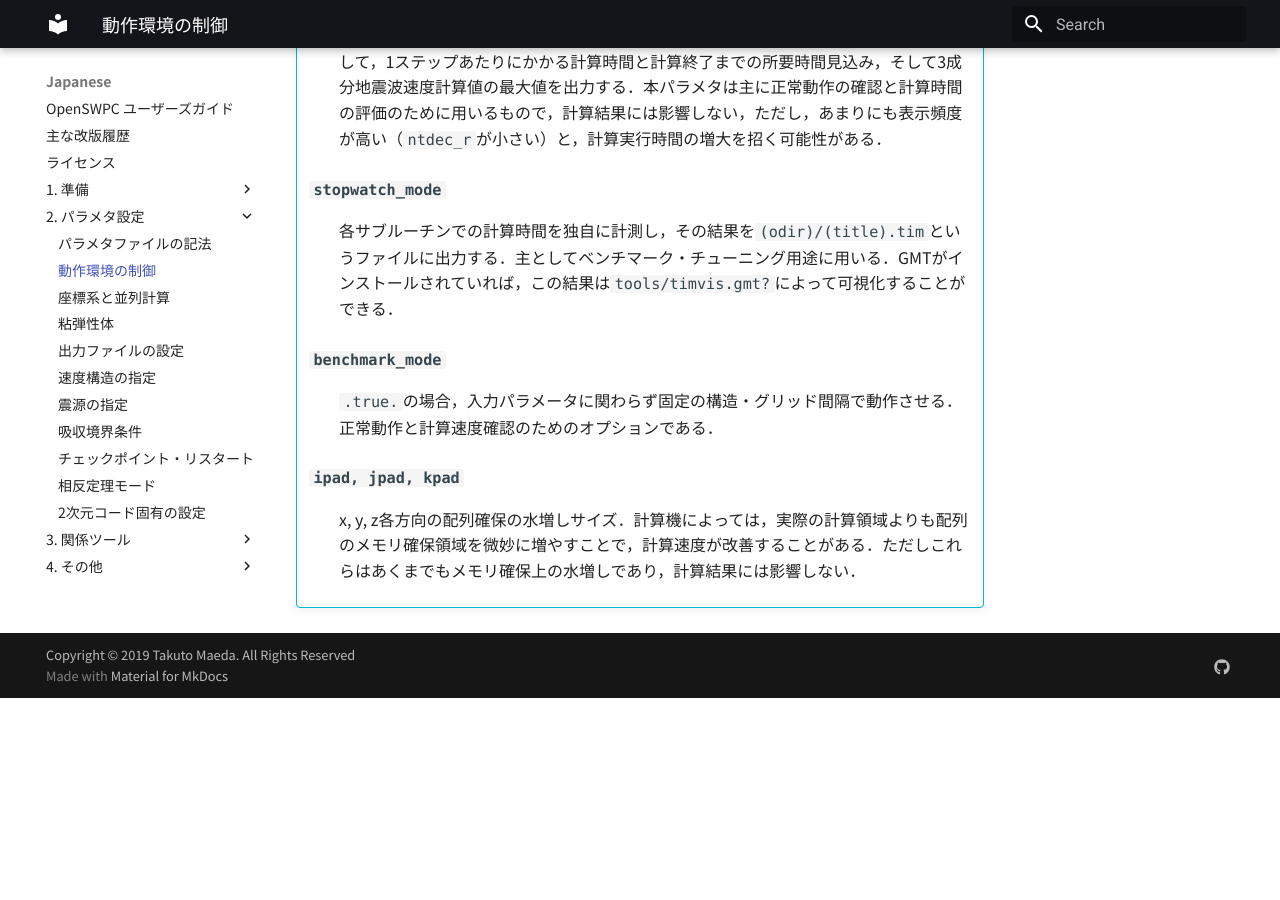
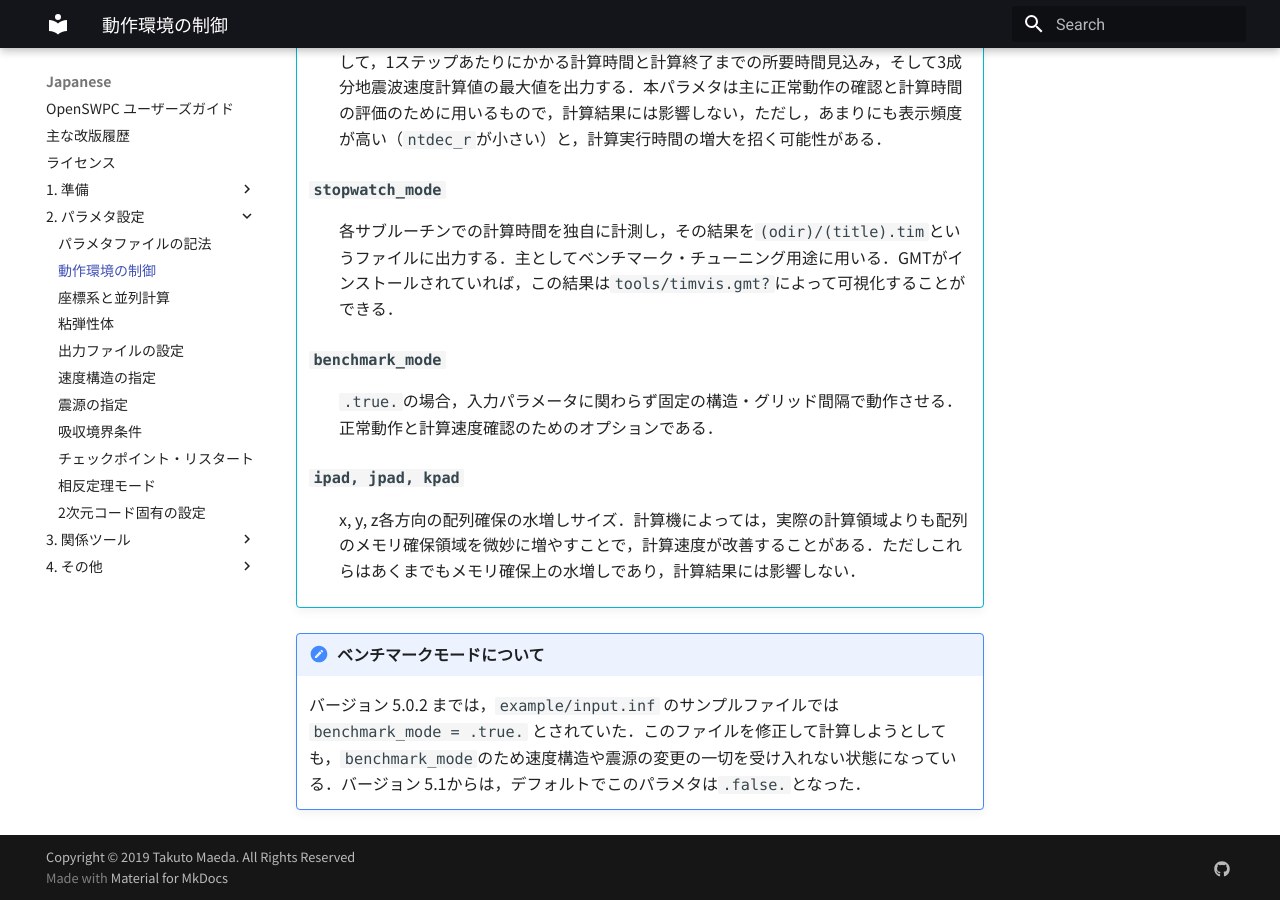
Before and after one commit to OpenSWPC/OpenSWPC, an MkDocs documentation site: the page built from doc/md/Japanese/2._パラメタ設定/0202_env.md, in a window 1280 px wide and 900 px high, scrolled down 573 px. Built offline with MkDocs 1.6.1 and Material for MkDocs 9.7.7, drawn with Linux system fonts in a browser that asks for light colours; some web fonts are replaced; before the commit the page ends 1271 px from its top, so only the background shows below that.

Commit message:
Benchmark mode description

```diff
--- a/doc/md/Japanese/2._パラメタ設定/0202_env.md
+++ b/doc/md/Japanese/2._パラメタ設定/0202_env.md
@@ -22,3 +22,8 @@
 
     **`ipad, jpad, kpad`**
     : x, y, z各方向の配列確保の水増しサイズ．計算機によっては，実際の計算領域よりも配列のメモリ確保領域を微妙に増やすことで，計算速度が改善することがある．ただしこれらはあくまでもメモリ確保上の水増しであり，計算結果には影響しない．
+
+
+!!! Caution "ベンチマークモードについて"
+
+    バージョン 5.0.2 までは，`example/input.inf` のサンプルファイルでは `benchmark_mode = .true.` とされていた．このファイルを修正して計算しようとしても，`benchmark_mode`のため速度構造や震源の変更の一切を受け入れない状態になっている．バージョン 5.1からは，デフォルトでこのパラメタは`.false.`となった．
```
Also changed, not shown: doc/md/English/2._Parameter_Settings/0202_env.md (+5 -0 lines), doc/md/English/2._Parameter_Settings/0205_output.md (+1 -1 lines).
